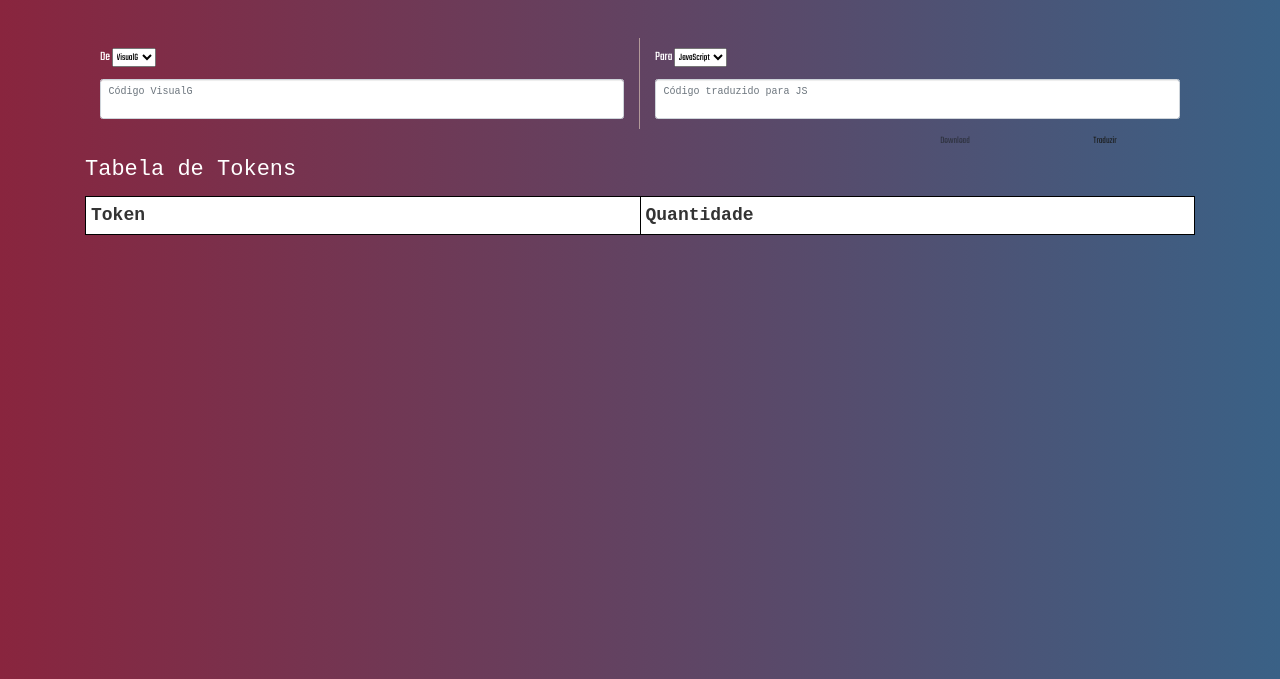
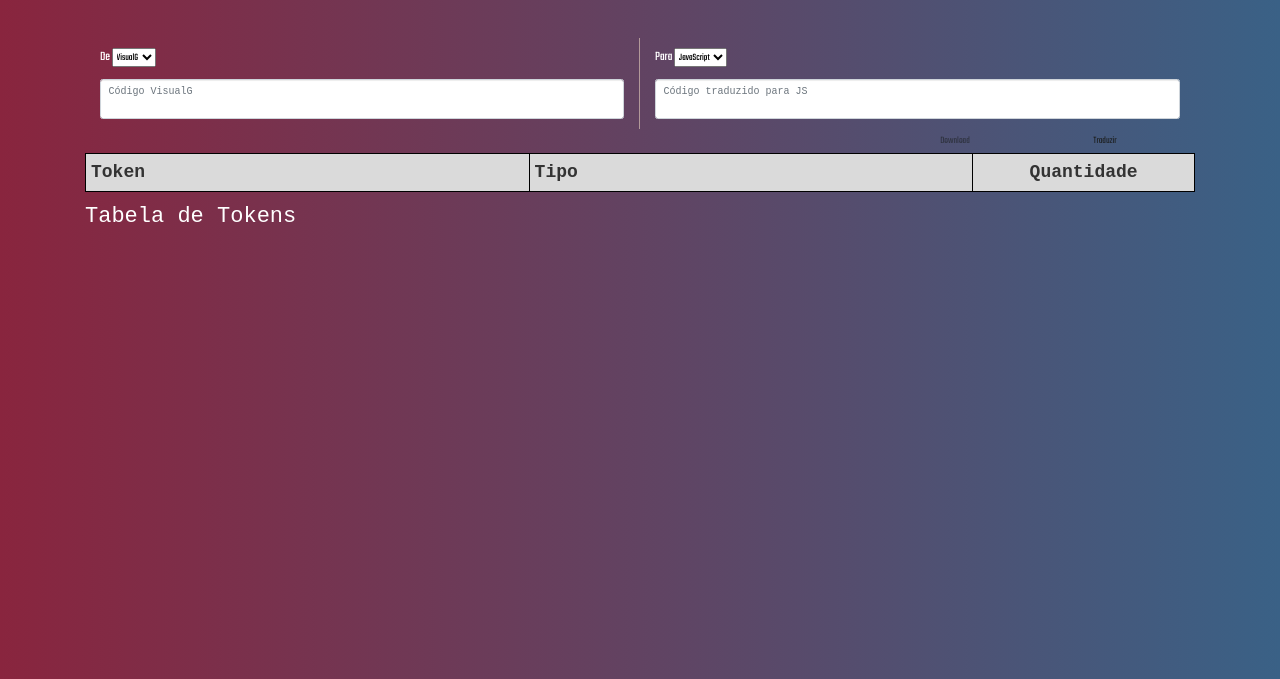
Before and after one commit to cristianworth/TradutorLinguagens, a plain HTML site: page index.html in a window 1280 px wide. Shown: the part 121-800 px from the top of the page. Drawn offline with nearby package versions, Linux system fonts and the light colour scheme.

Commit message:
Arrumado a table

```diff
--- a/index.html
+++ b/index.html
@@ -55,12 +55,18 @@
 
             </div>
 
-            <p class="fonte" >Tabela de Tokens</p>
-            <table id="ocorrenciaTokens", class="tabela-token">
-              <tr>
-                <th>Token</th>
-                <th>Quantidade</th>
-              </tr>
+            <table id="ocorrenciaTokens" class="tabela-token">
+              <caption class="fonte" >Tabela de Tokens</caption>
+              <thead>
+                <tr>
+                    <th scope="col">Token</th>
+                    <th scope="col">Tipo</th>
+                    <th scope="col">Quantidade</th>
+                </tr>
+            </thead>
+            <tbody id="ocorrenciaTokensBody">
+
+            </tbody>
             </table>
 
         </div:>
```
